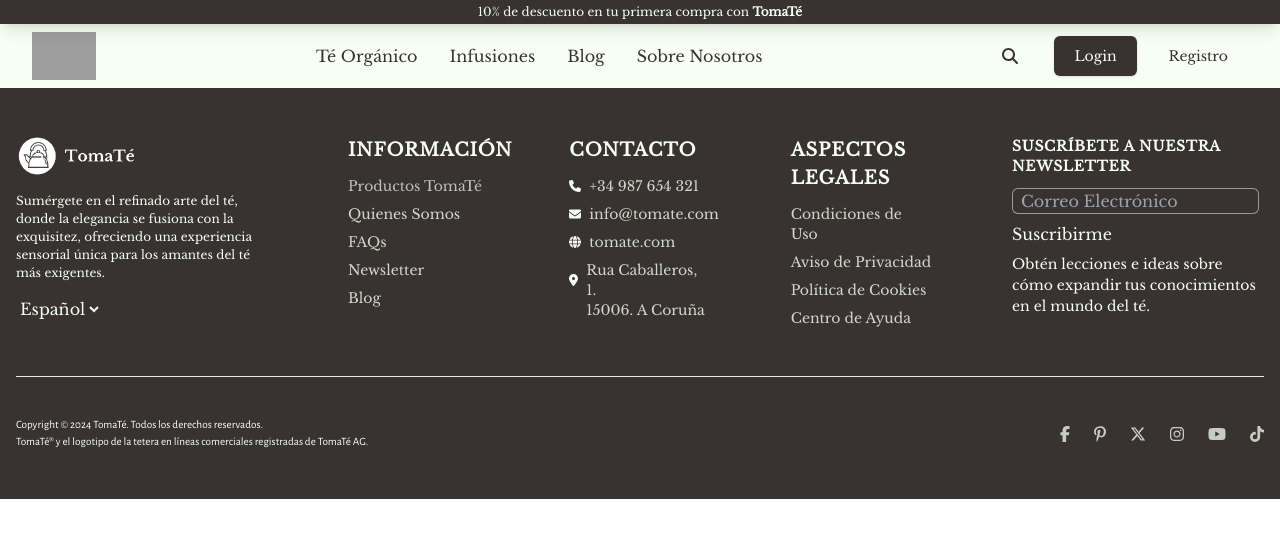
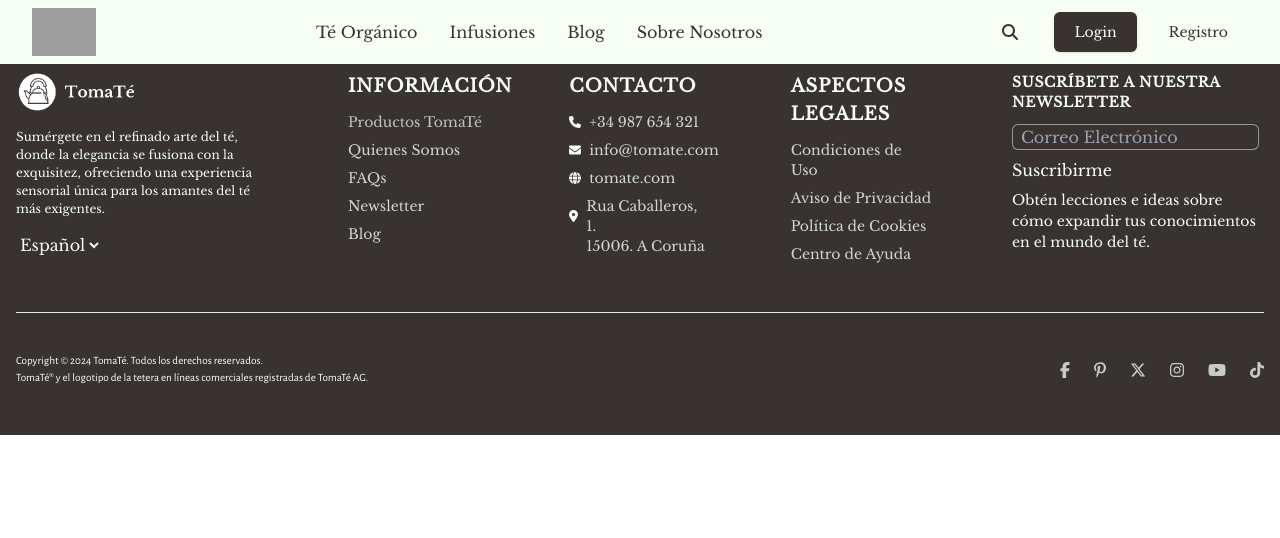
Before and after one commit to CrisCorreaS/TomaTe-homepage, a React (Vite) app: page / in a window 1280 px wide. Shown: the top 538 px of the page. Built offline with nearby package versions, Linux system fonts and the light colour scheme; grey boxes are pictures that could not be loaded; a web font is replaced by a local one.

Commit message:
navbar updated

```diff
--- a/src/components/navbar.jsx
+++ b/src/components/navbar.jsx
@@ -9,7 +9,7 @@ import {
 
 import logo from "../assets/logos/tomate-logo-horizontal-negro.png";
 
-function NavBar() {
+function NavBar({ altura = "top-0" }) {
   const [isSearchVisible, setIsSearchVisible] = useState(false);
 
   const toggleSearchVisibility = () => {
@@ -17,7 +17,7 @@ function NavBar() {
   };
 
   return (
-    <nav className="bg-bg-light">
+    <nav className={`bg-bg-light fixed left-0 w-full ${altura}`}>
       <section className="  text-bg-dark font-baskerville mx-auto max-w-screen-xl px-4 sm:px-6 lg:px-8 flex h-16 items-center justify-between">
         <article className="md:flex md:items-center md:gap-12 bg-bg-light">
           <a className="block text-bg-dark" href="/">
```
